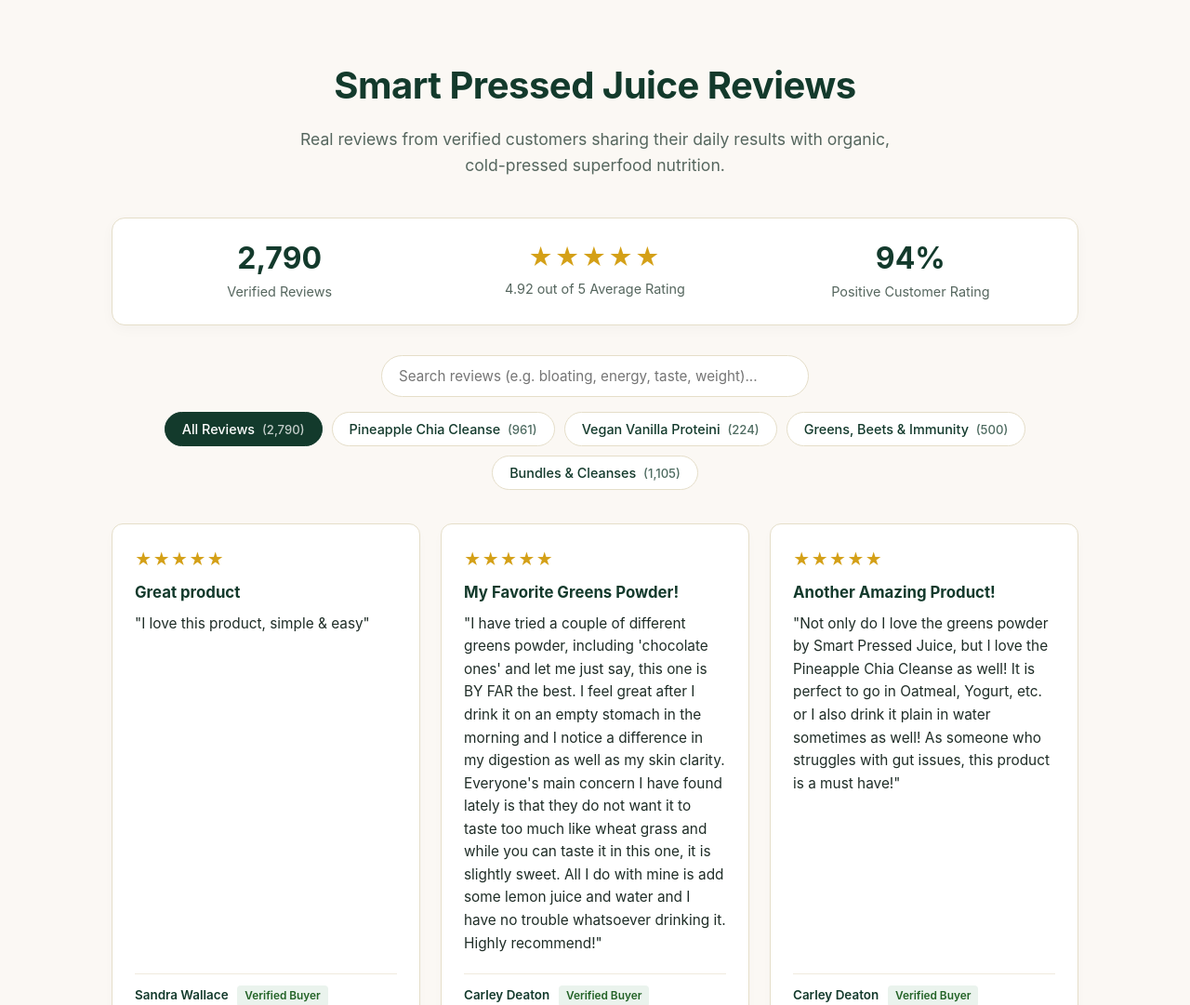
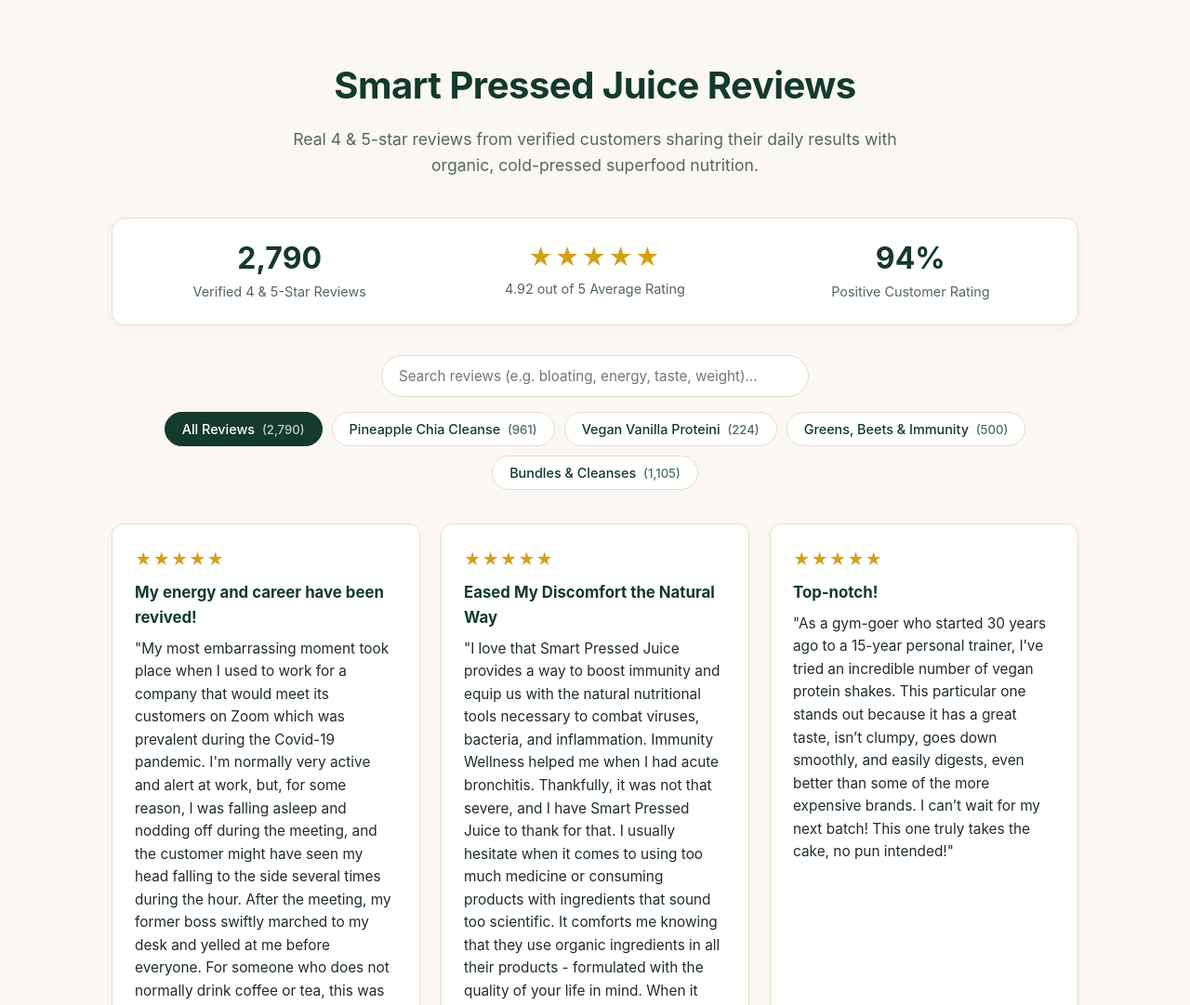
Before and after one commit to drinksmartpressedjuice/smart-pressed-reviews, a plain HTML site: page index.html in a window 1280 px wide. Shown: the top 1081 px of the page at 93% size. Drawn offline with Linux system fonts and the light colour scheme.

Commit message:
update date sorting and date

```diff
--- a/index.html
+++ b/index.html
@@ -54,7 +54,7 @@
       margin: 0 auto 32px;
     }
 
-    /* Local Preview Helper Banner (Hidden when hosted on GitHub Pages) */
+    /* Local Preview Helper */
     .local-helper {
       display: none;
       background: #fff8e6;
@@ -299,7 +299,7 @@
   <div class="container">
     <header>
       <h1>Smart Pressed Juice Reviews</h1>
-      <p class="subtitle">Real reviews from verified customers sharing their daily results with organic, cold-pressed superfood nutrition.</p>
+      <p class="subtitle">Real 4 &amp; 5-star reviews from verified customers sharing their daily results with organic, cold-pressed superfood nutrition.</p>
     </header>
 
     <!-- Local Preview Helper -->
@@ -313,7 +313,7 @@
     <div class="rating-banner">
       <div class="rating-stat">
         <div class="number" id="total-count-stat">2,800+</div>
-        <div class="label">Verified Reviews</div>
+        <div class="label">Verified 4 &amp; 5-Star Reviews</div>
       </div>
       <div class="rating-stat">
         <div class="stars-large">★★★★★</div>
@@ -393,7 +393,7 @@
         text: "Just one scoop and I have all my vegetables for the day. Zero juicer cleanup and tastes great mixed with cold water or apple juice.",
         product: "Organic Pressed Greens",
         category: "greens",
-        date: "Verified Customer",
+        date: "2026-01-15",
         rating: 5
       },
       {
@@ -425,6 +425,7 @@
       if (h.includes('cut-cravings')) return 'Cut Cravings Bundle';
       if (h.includes('everything-you-need')) return 'Everything You Need Bundle';
       if (h.includes('immune-wellness') || h.includes('immunity')) return 'Immunity Wellness';
+      if (h.includes('maintenance-package')) return 'Maintenance Package';
       if (h.includes('life-bundle')) return 'Life Bundle';
       if (h.includes('debloat-bundle')) return 'Debloat Bundle';
       if (h.includes('energy-bundle')) return 'Energy Bundle';
@@ -437,6 +438,23 @@
       if (h.includes('proteini') || h.includes('vanilla')) return 'proteini';
       if (h.includes('green') || h.includes('immun') || h.includes('beet')) return 'greens';
       return 'bundles';
+    }
+
+    // Helper to format date strings like "2026-05-10" into "May 10, 2026"
+    function formatPrettyDate(dateStr) {
+      if (!dateStr) return '';
+      const cleanDate = dateStr.split(' ')[0]; // Strip timestamp if present
+      const parts = cleanDate.split('-');
+      if (parts.length === 3) {
+        const year = parseInt(parts[0], 10);
+        const month = parseInt(parts[1], 10) - 1;
+        const day = parseInt(parts[2], 10);
+        const d = new Date(year, month, day);
+        if (!isNaN(d.getTime())) {
+          return d.toLocaleDateString('en-US', { month: 'long', day: 'numeric', year: 'numeric' });
+        }
+      }
+      return cleanDate;
     }
 
     function parseCSV(text) {
@@ -476,14 +494,17 @@
           const name = (r[idxAuthor] || 'Verified Buyer').trim();
           const rawHandle = (r[idxProduct] || '').trim();
           const product = formatProductName(rawHandle);
-          const date = (r[idxDate] || '').split(' ')[0];
-          return { name, title, text: body, product, category: detectCategory(rawHandle), rawHandle, date, rating };
+          const dateStr = (r[idxDate] || '').trim();
+          return { name, title, text: body, product, category: detectCategory(rawHandle), rawHandle, date: dateStr, rating };
         })
         .filter(r => {
           const isMaintenancePackage = r.rawHandle.toLowerCase().includes('maintenance-package');
           const isPositive = (r.rating === 4 || r.rating === 5);
           return !isMaintenancePackage && isPositive && r.text.length > 5;
         });
+
+      // Sort newest first
+      parsed.sort((a, b) => new Date(b.date || 0) - new Date(a.date || 0));
 
       if (parsed.length > 0) {
         allReviews = parsed;
@@ -510,7 +531,9 @@
         }
       }
 
+      fallbackReviews.sort((a, b) => new Date(b.date || 0) - new Date(a.date || 0));
       allReviews = fallbackReviews;
+
       if (window.location.protocol === 'file:') {
         document.getElementById('local-helper').style.display = 'block';
       }
@@ -550,6 +573,7 @@
 
       container.innerHTML = slice.map(r => {
         const stars = r.rating === 4 ? '★★★★☆' : '★★★★★';
+        const prettyDate = formatPrettyDate(r.date);
         return `
           <article class="card">
             <div>
@@ -560,7 +584,7 @@
             <div class="reviewer-info">
               <span class="reviewer-name">${escapeHTML(r.name)}</span>
               <span class="verified-badge">Verified Buyer</span>
-              <div class="meta-line">${escapeHTML(r.product)}${r.date ? ' · ' + escapeHTML(r.date) : ''}</div>
+              <div class="meta-line">${escapeHTML(r.product)}${prettyDate ? ' · ' + escapeHTML(prettyDate) : ''}</div>
             </div>
           </article>
         `;
```
